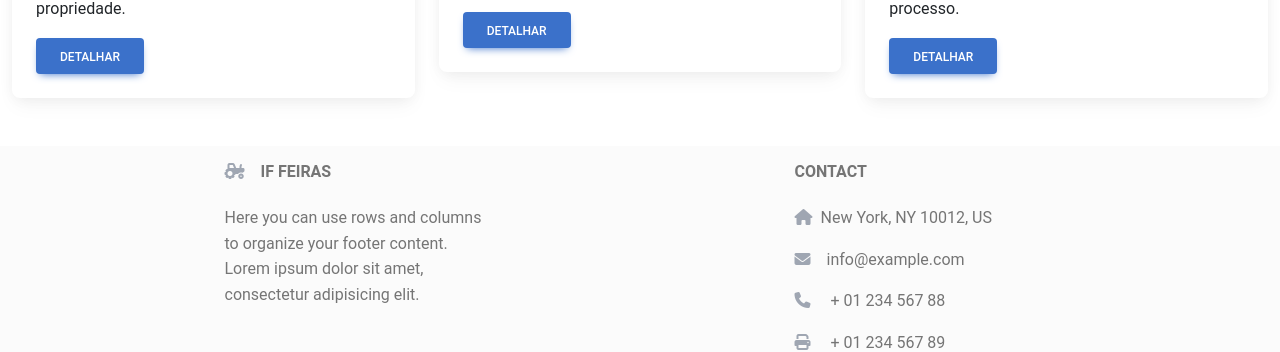
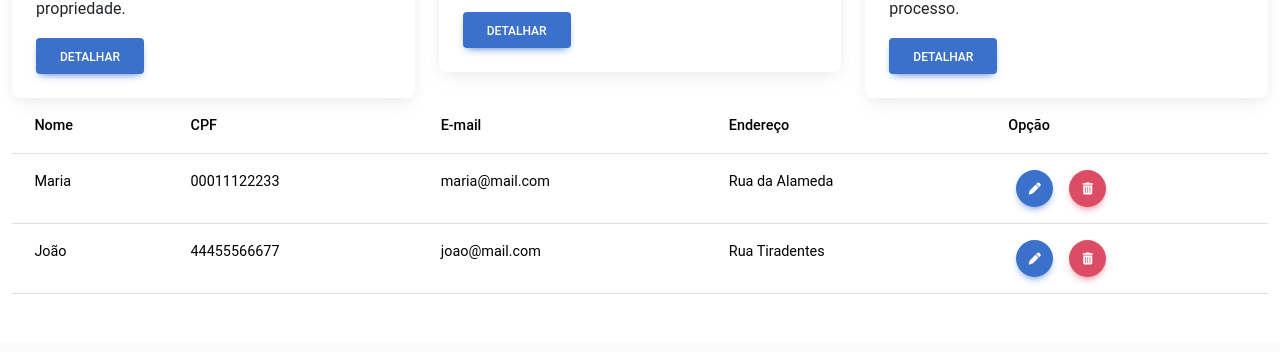
Before and after one commit to rhavymaia/hello-react-app, a React (Vite) app: page /propriedades in a window 1280 px wide. Shown: the part 454-806 px from the top of the page. Built offline with nearby package versions, Linux system fonts and the light colour scheme.

Commit message:
Criação de clientes.

```diff
--- a/src/App.jsx
+++ b/src/App.jsx
@@ -1,19 +1,10 @@
-import Footer from './components/Footer';
-import Header from './components/Header';
-import Main from './components/Main';
-
 import 'bootstrap/dist/css/bootstrap.min.css';
 import 'mdb-react-ui-kit/dist/css/mdb.min.css';
 import '@fortawesome/fontawesome-free/css/all.min.css';
+import Home from './views/Home';
 
 function App() {
-  return (
-    <>
-      <Header></Header>
-      <Main></Main>
-      <Footer></Footer>
-    </>
-  );
+  return <Home></Home>;
 }
 
 export default App;
--- /dev/null
+++ b/src/components/ClientesTable.jsx
@@ -0,0 +1,50 @@
+import {
+  MDBBtn,
+  MDBIcon,
+  MDBTable,
+  MDBTableBody,
+  MDBTableHead,
+} from 'mdb-react-ui-kit';
+import clientes from '../datasets/clientes';
+
+const ClientesTable = () => {
+  let clientesData = [...clientes];
+  return (
+    <>
+      <MDBTable hover>
+        <MDBTableHead>
+          <tr>
+            <th scope="col">Nome</th>
+            <th scope="col">CPF</th>
+            <th scope="col">E-mail</th>
+            <th scope="col">Endereço</th>
+            <th scope="col">Opção</th>
+          </tr>
+        </MDBTableHead>
+        <MDBTableBody>
+          {clientesData.map((cliente, i) => {
+            return (
+              <tr key={i}>
+                <td>{cliente.nome}</td>
+                <td>{cliente.cpf}</td>
+                <td>{cliente.email}</td>
+                <td>{cliente.endereco}</td>
+                <td>
+                  <MDBBtn floating tag="a" className="mx-2">
+                    <MDBIcon fas icon="pen" />
+                  </MDBBtn>
+
+                  <MDBBtn floating tag="a" className="mx-2" color="danger">
+                    <MDBIcon fas icon="trash-alt" />
+                  </MDBBtn>
+                </td>
+              </tr>
+            );
+          })}
+        </MDBTableBody>
+      </MDBTable>
+    </>
+  );
+};
+
+export default ClientesTable;
--- a/src/components/Main.jsx
+++ b/src/components/Main.jsx
@@ -1,43 +1,16 @@
-import { Container, Row } from 'react-bootstrap';
-import ProdutoCard from './ProdutoCard';
+import { Container } from 'react-bootstrap';
+import PropriedadesCard from './PropriedadesCard';
+import ClientesTable from './ClientesTable';
 
 const Main = () => {
-  let produtos = [
-    {
-      endereco:
-        'https://images.unsplash.com/photo-1550470789-fc6193fd518c?w=600&auto=format&fit=crop&q=60&ixlib=rb-4.0.3&ixid=M3wxMjA3fDB8MHxzZWFyY2h8OHx8ZmFybSUyMGNvZmZlZXxlbnwwfHwwfHx8MA%3D%3D',
-      titulo: 'Torra do Café',
-      descricao: 'Torra do café feita artesanalmente na propriedade.',
-    },
-    {
-      endereco:
-        'https://images.unsplash.com/photo-1552346989-e069318e20a5?q=80&w=1748&auto=format&fit=crop&ixlib=rb-4.0.3&ixid=M3wxMjA3fDB8MHxwaG90by1wYWdlfHx8fGVufDB8fHx8fA%3D%3D',
-      titulo: 'Frutos Especiais',
-      descricao: 'Frutos sem adição defensivo.',
-    },
-    {
-      endereco:
-        'https://images.unsplash.com/photo-1721616888194-bcd66011ce77?w=600&auto=format&fit=crop&q=60&ixlib=rb-4.0.3&ixid=M3wxMjA3fDB8MHxwaG90by1yZWxhdGVkfDN8fHxlbnwwfHx8fHw%3D',
-      titulo: 'Máquina tecnológicas',
-      descricao: 'Máquinas que usam tecnologia para melhorar o processo.',
-    },
-  ];
-
   return (
     <main>
       <Container fluid className="mt-2">
-        <Row>
-          {produtos.map(({ endereco, titulo, descricao }, indice) => {
-            return (
-              <ProdutoCard
-                key={indice}
-                endereco={endereco}
-                titulo={titulo}
-                descricao={descricao}
-              />
-            );
-          })}
-        </Row>
+        {/* Propriedades */}
+        <PropriedadesCard />
+
+        {/* Clientes */}
+        <ClientesTable></ClientesTable>
       </Container>
     </main>
   );
--- a/src/components/ProdutosCard.jsx
+++ /dev/null
@@ -1,5 +0,0 @@
-const ProdutosCard = () => {
-  return <div>ProdutosCard</div>;
-};
-
-export default ProdutosCard;
--- a/src/components/ProdutoCard.jsx
+++ b/src/components/PropriedadeCard.jsx
@@ -1,7 +1,7 @@
 import { Button, Card, Col } from 'react-bootstrap';
 import PropTypes from 'prop-types';
 
-const ProdutoCard = ({ endereco, titulo, descricao }) => {
+const PropriedadeCard = ({ imagem, nome, descricao }) => {
   const detalharHandleClick = (event) => {
     console.log('Clicou');
   };
@@ -9,9 +9,9 @@ const ProdutoCard = ({ endereco, titulo, descricao }) => {
   return (
     <Col>
       <Card>
-        <Card.Img variant="top" src={endereco} />
+        <Card.Img variant="top" src={imagem} />
         <Card.Body>
-          <Card.Title>{titulo}</Card.Title>
+          <Card.Title>{nome}</Card.Title>
           <Card.Text>{descricao}</Card.Text>
           <Button onClick={detalharHandleClick} variant="primary">
             Detalhar
@@ -22,10 +22,10 @@ const ProdutoCard = ({ endereco, titulo, descricao }) => {
   );
 };
 
-ProdutoCard.propTypes = {
-  endereco: PropTypes.string,
-  titulo: PropTypes.string,
+PropriedadeCard.propTypes = {
+  imagem: PropTypes.string,
+  nome: PropTypes.string,
   descricao: PropTypes.string,
 };
 
-export default ProdutoCard;
+export default PropriedadeCard;
--- /dev/null
+++ b/src/components/PropriedadesCard.jsx
@@ -0,0 +1,25 @@
+import { Row } from 'react-bootstrap';
+import PropriedadeCard from './PropriedadeCard';
+import propriedades from '../datasets/propriedades';
+
+const PropriedadesCard = () => {
+  let propriedadesData = [...propriedades];
+  return (
+    <>
+      <Row>
+        {propriedadesData.map(({ imagem, nome, descricao }, indice) => {
+          return (
+            <PropriedadeCard
+              key={indice}
+              imagem={imagem}
+              nome={nome}
+              descricao={descricao}
+            />
+          );
+        })}
+      </Row>
+    </>
+  );
+};
+
+export default PropriedadesCard;
--- /dev/null
+++ b/src/datasets/clientes.js
@@ -0,0 +1,16 @@
+let clientes = [
+  {
+    nome: 'Maria',
+    cpf: '00011122233',
+    email: 'maria@mail.com',
+    endereco: 'Rua da Alameda',
+  },
+  {
+    nome: 'João',
+    cpf: '44455566677',
+    email: 'joao@mail.com',
+    endereco: 'Rua Tiradentes',
+  },
+];
+
+export default clientes;
--- /dev/null
+++ b/src/datasets/propriedades.js
@@ -0,0 +1,22 @@
+let propriedades = [
+  {
+    imagem:
+      'https://images.unsplash.com/photo-1550470789-fc6193fd518c?w=600&auto=format&fit=crop&q=60&ixlib=rb-4.0.3&ixid=M3wxMjA3fDB8MHxzZWFyY2h8OHx8ZmFybSUyMGNvZmZlZXxlbnwwfHwwfHx8MA%3D%3D',
+    nome: 'Torra do Café',
+    descricao: 'Torra do café feita artesanalmente na propriedade.',
+  },
+  {
+    imagem:
+      'https://images.unsplash.com/photo-1552346989-e069318e20a5?q=80&w=1748&auto=format&fit=crop&ixlib=rb-4.0.3&ixid=M3wxMjA3fDB8MHxwaG90by1wYWdlfHx8fGVufDB8fHx8fA%3D%3D',
+    nome: 'Frutos Especiais',
+    descricao: 'Frutos sem adição defensivo.',
+  },
+  {
+    imagem:
+      'https://images.unsplash.com/photo-1721616888194-bcd66011ce77?w=600&auto=format&fit=crop&q=60&ixlib=rb-4.0.3&ixid=M3wxMjA3fDB8MHxwaG90by1yZWxhdGVkfDN8fHxlbnwwfHx8fHw%3D',
+    nome: 'Máquina tecnológicas',
+    descricao: 'Máquinas que usam tecnologia para melhorar o processo.',
+  },
+];
+
+export default propriedades;
--- /dev/null
+++ b/src/views/Home.jsx
@@ -0,0 +1,15 @@
+import Header from '../components/Header';
+import Main from '../components/Main';
+import Footer from '../components/Footer';
+
+const Home = () => {
+  return (
+    <>
+      <Header></Header>
+      <Main></Main>
+      <Footer></Footer>
+    </>
+  );
+};
+
+export default Home;
```
Also changed, not shown: 1 other file (tests, documents, lock files or other folders).
